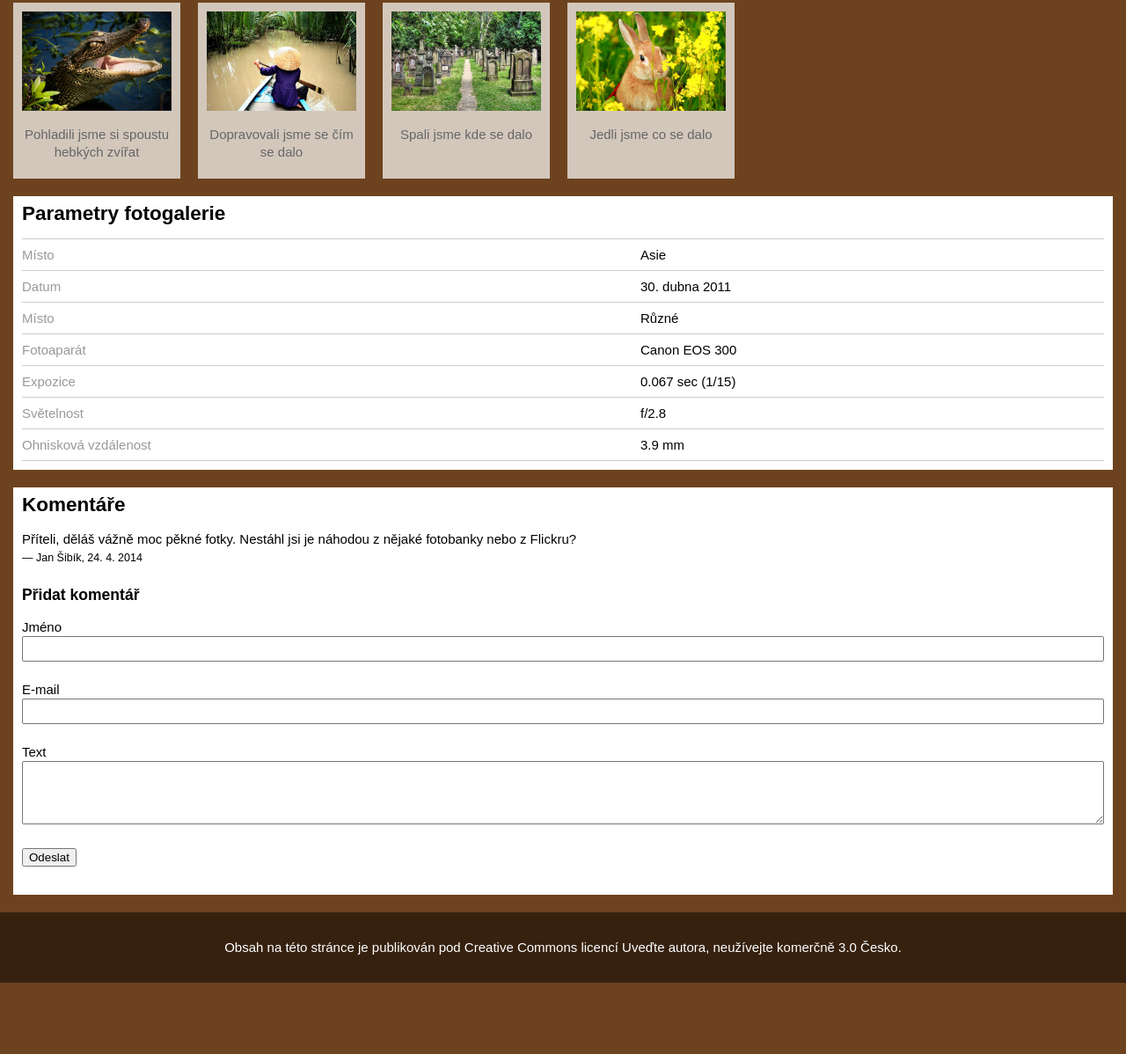
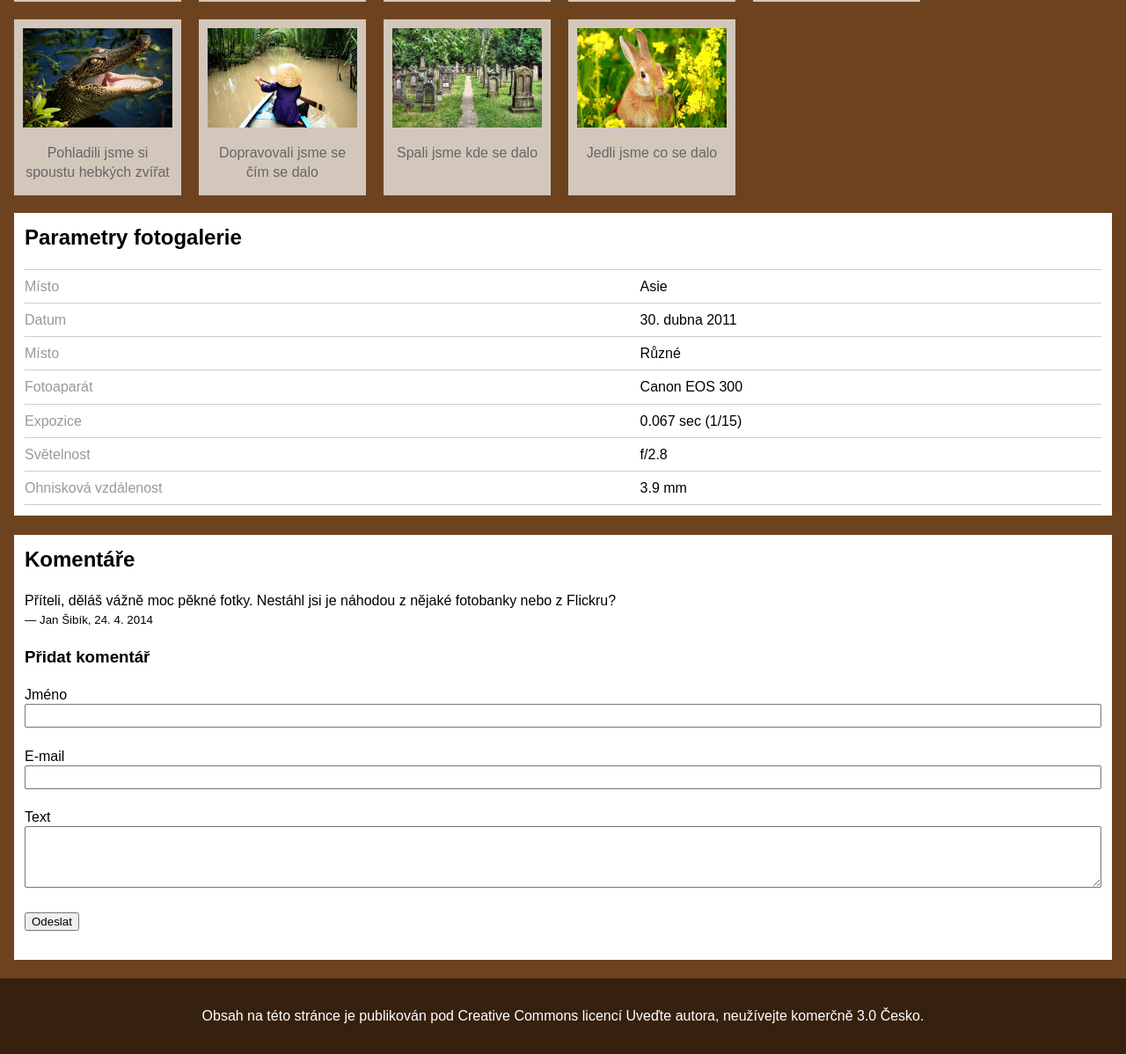
Before and after one commit to machal/polaroid-example, a website: page index.html in a window 1280 px wide. Shown: the part 651-1849 px from the top of the page at 88% size. Before the commit the page ends 1768 px from the top, so only its background shows below. Drawn offline with nearby package versions, Linux system fonts and the light colour scheme.

Commit message:
PX jednotky vsude na REM

```diff
--- a/less/core/base.less
+++ b/less/core/base.less
@@ -5,22 +5,22 @@ a img {
 }
 
 body {
-	font: 15px/20px sans-serif;
+	font: 1rem/1.33 sans-serif;
 	background: #6d431f url('../img/wood.png') repeat;
 	color: #fff;
-	margin: 1em 1em 0 1em;
+	margin: 1rem 1rem 0 1rem;
 }
 
 h1 {
   text-align: center;
-  margin-bottom: 60px;
+  margin-bottom: 3rem;
   margin-top: 0;
 }
 
 p {
 	padding: 0;
 	margin-top: 0;
-	margin-bottom: 22px;
+	margin-bottom: 1.33rem;
 }
 
 table {
@@ -32,7 +32,7 @@ table {
 		text-align: left;
 		font-weight: normal;
 		border-bottom: 1px solid #ccc;
-		padding: .5em .2em .5em 0;
+		padding: .5rem .2rem .5rem 0;
 	}
 
 	th {
--- a/less/ui/foot.less
+++ b/less/ui/foot.less
@@ -1,10 +1,10 @@
 // --- Komponenta Paticka ---
 
 .foot {
-	padding: 2em 0;
+	padding: 2rem 0;
 	text-align: center;
 	margin-bottom: 0;
 	background: rgba(0,0,0,.5);
-	margin-left: -1em;
-	margin-right: -1em;
+	margin-left: -1rem;
+	margin-right: -1rem;
 }
--- a/less/ui/form.less
+++ b/less/ui/form.less
@@ -4,7 +4,7 @@
 	input[type=text],
 	textarea {
 		width: 100%;
-		padding: 5px;
+		padding: .25rem;
 		box-sizing: border-box;
 	}
 }
--- a/less/ui/head.less
+++ b/less/ui/head.less
@@ -1,6 +1,6 @@
 // --- Komponenta Hlavička ---
 
 .head {
-	padding: 2em 0;
+	padding: 2rem 0;
 	text-align: center;
 }
--- a/less/ui/infobox.less
+++ b/less/ui/infobox.less
@@ -3,8 +3,8 @@
 .infobox {
 	color: #000;
 	background: #fff;
-	padding: 10px 10px;
-	margin-bottom: 20px;
+	padding: .75rem;
+	margin-bottom: 1.33rem;
 
 	h2 {
 		margin-top: 0;
--- a/less/ui/nav.less
+++ b/less/ui/nav.less
@@ -2,7 +2,7 @@
 
 .nav {
 	.clearfix;
-	margin-bottom: 1.5em;
+	margin-bottom: 1.5rem;
 	border-bottom: 1px solid #fff;
 	text-align: center;
 }
@@ -22,7 +22,7 @@
 	a, b {
 		font-weight: normal;
 		display: inline-block;
-		padding: .5em 1em;
+		padding: .5rem 1rem;
 		text-align: center;
 		color: #333;
 		background: #fff;
--- a/less/ui/polaroid.less
+++ b/less/ui/polaroid.less
@@ -22,7 +22,7 @@
 
 .polaroid-head {
   text-align: center;
-  font: 15px/20px sans-serif;
+  font: 1rem/1.33 sans-serif;
   font-weight: normal;
 }
 
```
Also changed, not shown: css/index.css, 1 other file.
